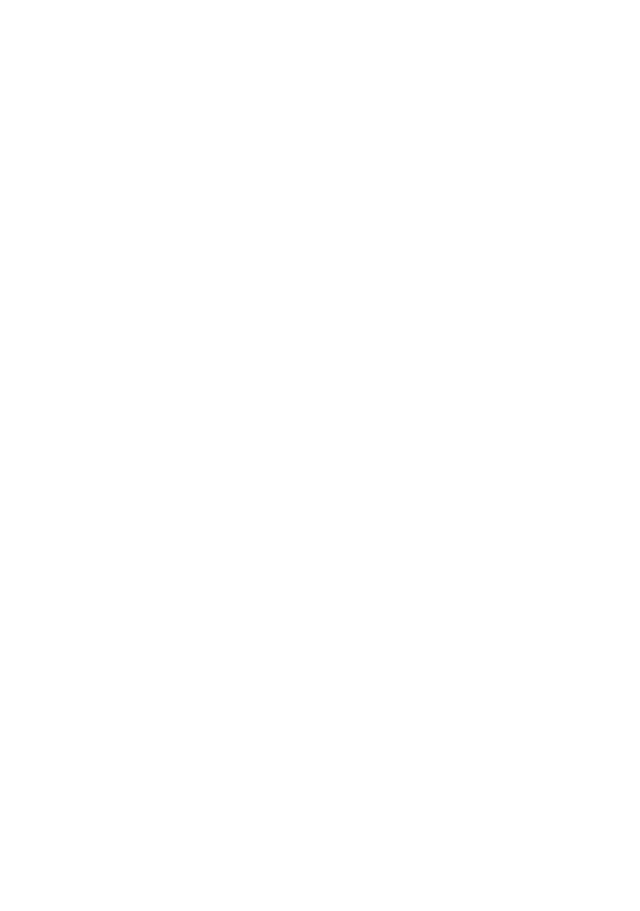
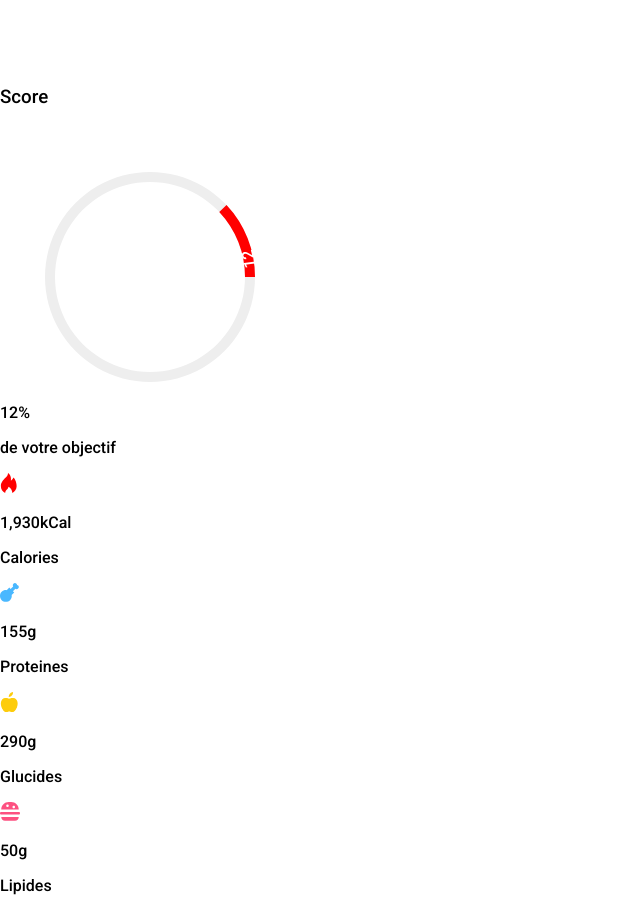
Before and after one commit to PuteauxTheo/PuteauxTheo_12_07072022, a React (Create React App) app: page /user/1 in a window 1280 px wide. Shown: the part 948-1859 px from the top of the page, without its empty margins (0-640 px from the left). Before the commit the page ends 950 px from the top, so only its background shows below. Built offline with nearby package versions, Linux system fonts and the light colour scheme.

Commit message:
ajout de personnalStat

```diff
--- a/src/pages/Home.jsx
+++ b/src/pages/Home.jsx
@@ -1,8 +1,10 @@
 import { useEffect, useState } from 'react'
 import { useParams } from 'react-router-dom'
 import Hello from '../components/Hello.jsx'
+import KPI from '../components/KPI.jsx'
 import Menu from '../components/Menu.jsx'
 import Objectifs from '../components/Objectif.jsx'
+import PersonnalStat from '../components/PersonnalStat.jsx'
 import Poids from '../components/Poids.jsx'
 import RadarPerfomance from '../components/Radar.jsx'
 import getData from '../service/serviceMock.js'
@@ -21,14 +23,17 @@
         <div>
             <Menu/>
             <Hello /*name={userMainData.data.userInfos.firstName}*//>
-            <div>
-                <div className='content-chart'>
+            <div className='main-content'>
+                <div className='container-chart'>
                     <Poids/>
                     <div className='content-chart-performance'>
                         <Objectifs/>
                         <RadarPerfomance/>
-                        <RadarPerfomance/>
+                        <KPI/>
                     </div>
+                </div>
+                <div className='container-personnalStat'>
+                    <PersonnalStat/>
                 </div>
             </div>
         </div>
```
